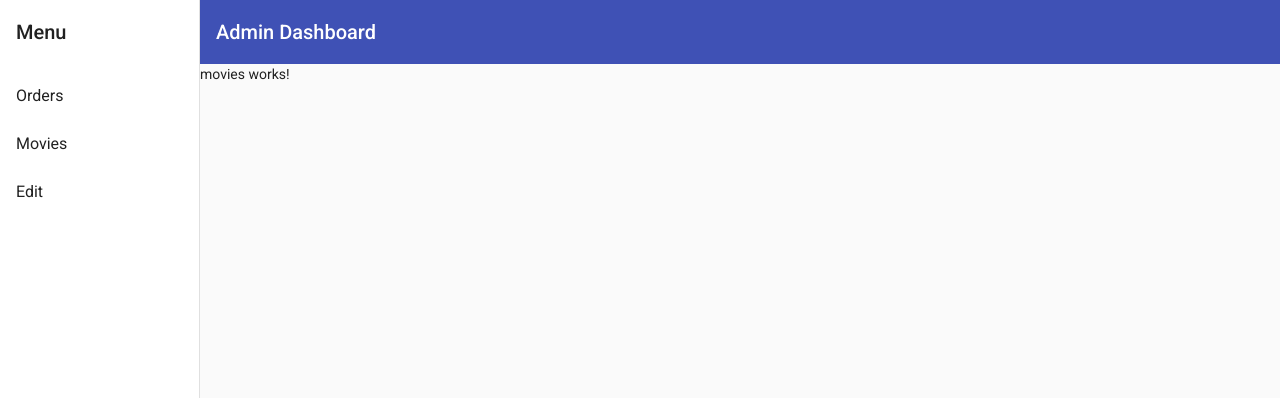
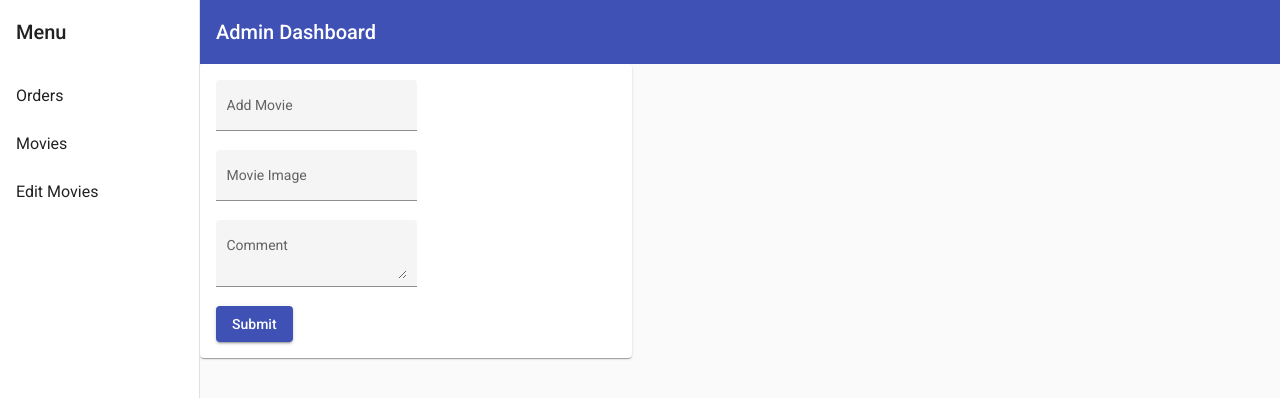
Before and after one commit to ddodoo/vhsrental-frontend, an Angular app: page /movies in a window 1280 px wide. Shown: the top 398 px of the page. Built offline with nearby package versions, Linux system fonts and the light colour scheme.

Commit message:
Movies page completed

```diff
--- a/src/app/main-nav/main-nav.component.html
+++ b/src/app/main-nav/main-nav.component.html
@@ -7,7 +7,7 @@
     <mat-nav-list>
       <a mat-list-item routerLink="/orders">Orders</a>
       <a mat-list-item routerLink="/movies">Movies</a>
-      <a mat-list-item routerLink="/edit">Edit</a>
+      <a mat-list-item routerLink="/edit">Edit Movies</a>
     </mat-nav-list>
   </mat-sidenav>
   <mat-sidenav-content>
--- a/src/app/movies/movies.component.css
+++ b/src/app/movies/movies.component.css
@@ -0,0 +1,7 @@
+.movieForm {
+    display: flex;
+    flex-direction: column;
+    align-items: flex-start;
+    max-width: 400px;
+
+  }
--- a/src/app/movies/movies.component.html
+++ b/src/app/movies/movies.component.html
@@ -1 +1,18 @@
-<p>movies works!</p>
+ <mat-card class="movieForm">
+    <mat-form-field appearance="fill">
+        <mat-label>Add Movie</mat-label>
+        <input matInput>
+      </mat-form-field>
+
+      <mat-form-field appearance="fill">
+        <mat-label>Movie Image</mat-label>
+        <input matInput>
+      </mat-form-field>
+
+      <mat-form-field appearance="fill">
+        <mat-label>Comment</mat-label>
+        <textarea matInput></textarea>
+      </mat-form-field>
+
+      <button mat-raised-button color="primary">Submit</button>
+ </mat-card>
--- a/src/app/orders/orders.component.css
+++ b/src/app/orders/orders.component.css
@@ -3,8 +3,9 @@ table {
   }
 
 .checkbox{
-  /* display: flex; */
+  display: flex;
   align-items: center;
   position: relative;
   right: -50px;
+  /* top: 0px; */
 }
```
